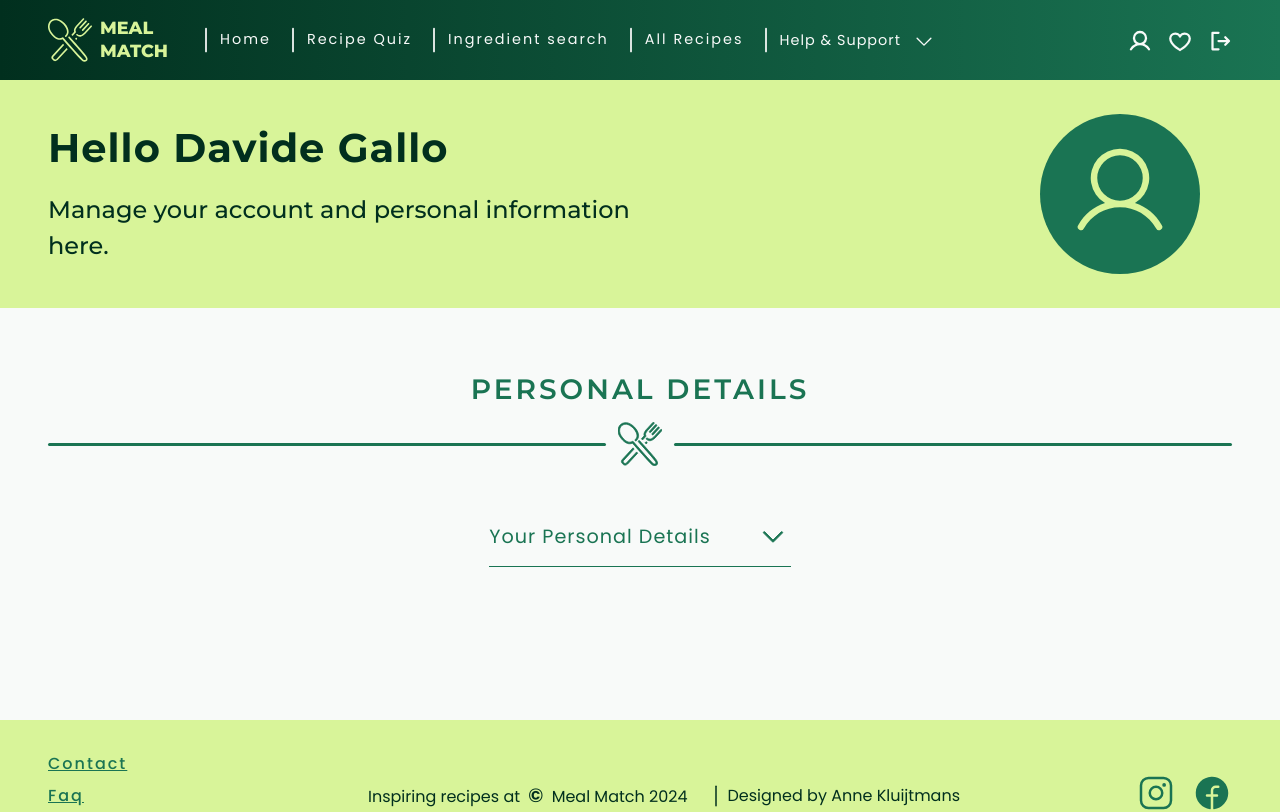
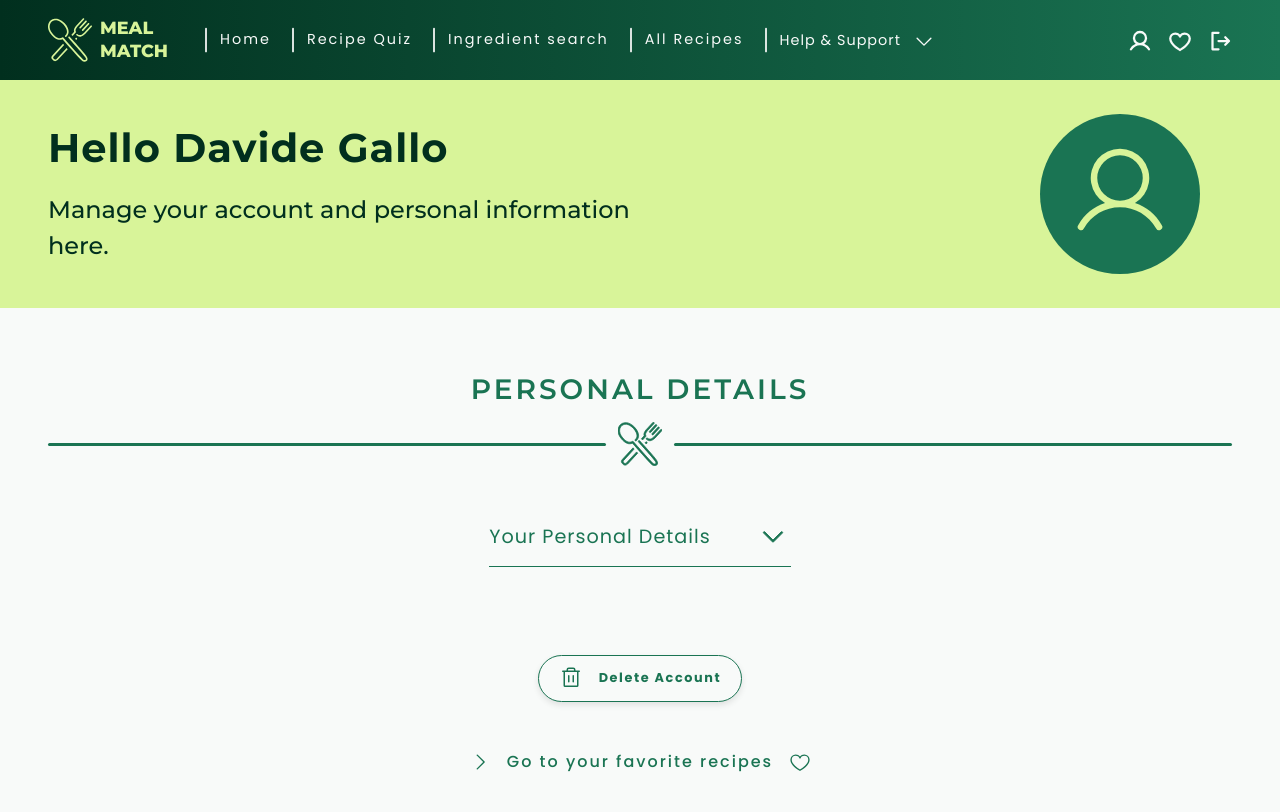
Before and after one commit to AnneKluytmans/novi-frontend-final-project-meal-match, a React (Vite) app: page /profile in a window 1280 px wide. Shown: the top 812 px of the page. Built offline with nearby package versions, Linux system fonts and the light colour scheme.

Commit message:
Implemented account delete button and link to favorite recipes on profile page

```diff
--- a/src/App.css
+++ b/src/App.css
@@ -41,6 +41,15 @@
     max-width: 40rem;
 }
 
+.go-to-link {
+    text-decoration: none;
+    display: flex;
+    align-items: center;
+    gap: 1rem;
+
+    margin-bottom: 1rem;
+}
+
 /* ------------------------------- 2. Main -------------------------------- */
 
 main {
--- a/src/components/buttons/button/Button.css
+++ b/src/components/buttons/button/Button.css
@@ -32,4 +32,8 @@
     color: var(--primary-dark);
     font-size: 0.8rem;
     border: 1px solid var(--primary-dark);
+
+    display: flex;
+    align-items: center;
+    gap: 1rem;
 }
--- a/src/components/dropdowns/dropdown/Dropdown.css
+++ b/src/components/dropdowns/dropdown/Dropdown.css
@@ -112,14 +112,18 @@
     color: var(--primary-dark);
     font-size: 1.2rem;
     letter-spacing: 1px;
-    padding: 0 0.25rem 0.5rem 0;
     border-bottom: 1px solid var(--primary-dark);
 
+    padding: 0 0.25rem 0.5rem 0;
     gap: 3rem;
 }
-
 
 .dropdown__profile-page .dropdown__icon {
     stroke: var(--primary-dark);
     stroke-width: 8;
 }
+
+.dropdown__profile-page .dropdown__header:hover {
+    border-bottom: 2px solid var(--primary-dark);
+    font-weight: 500;
+}
--- a/src/pages/profilePage/Profile.css
+++ b/src/pages/profilePage/Profile.css
@@ -1 +1,10 @@
 /* ------------------------------- Profile page styling -------------------------------- */
+
+.btn-link-wrapper {
+    display: flex;
+    flex-direction: column;
+    align-items: center;
+    margin: 5rem 0 1rem;
+
+    gap: 2.5rem;
+}
--- a/src/pages/profilePage/Profile.jsx
+++ b/src/pages/profilePage/Profile.jsx
@@ -1,9 +1,11 @@
-import {CaretDown, CaretUp, User} from '@phosphor-icons/react';
+import { Link } from 'react-router-dom';
+import { CaretDown, CaretUp, CaretRight, Heart, Trash, User } from '@phosphor-icons/react';
 import Header from '../../components/header/Header.jsx';
 import SectionDivider from '../../components/sectionDivider/SectionDivider.jsx';
 import Dropdown from '../../components/dropdowns/dropdown/Dropdown.jsx';
 import DropdownItemProfile from '../../components/dropdowns/dropdownItemProfile/DropdownItemProfile.jsx';
 import './Profile.css';
+import Button from "../../components/buttons/button/Button.jsx";
 
 
 function Profile() {
@@ -16,11 +18,15 @@ function Profile() {
     }
 
     function resetEmail() {
-        console.log("Reset Email adress");
+        console.log("Reset email address");
     }
 
     function resetPassword() {
-        console.log("Reset Password");
+        console.log("Reset password");
+    }
+
+    function deleteAccount() {
+        console.log("Account is deleted");
     }
 
     return (
@@ -31,7 +37,7 @@ function Profile() {
                 icon={<User className="header__icon" />}
             />
             <div className="outer-content-container">
-                <section className="personal-details-section inner-content-container__column">
+                <section className="inner-content-container__column">
                     <SectionDivider title="Personal details" />
                     <Dropdown
                         title="Your Personal Details"
@@ -58,6 +64,20 @@ function Profile() {
                             buttonText="Reset password"
                         />
                     </Dropdown>
+                    <div className="btn-link-wrapper">
+                        <Button
+                            onClick={deleteAccount}
+                            className="btn btn__transparent"
+                        >
+                            <Trash size={24} />
+                            Delete Account
+                        </Button>
+                        <Link to="/favorite-recipes" className="go-to-link">
+                            <CaretRight size={22} />
+                            Go to your favorite recipes
+                            <Heart size={22} />
+                        </Link>
+                    </div>
                 </section>
             </div>
         </>
```
